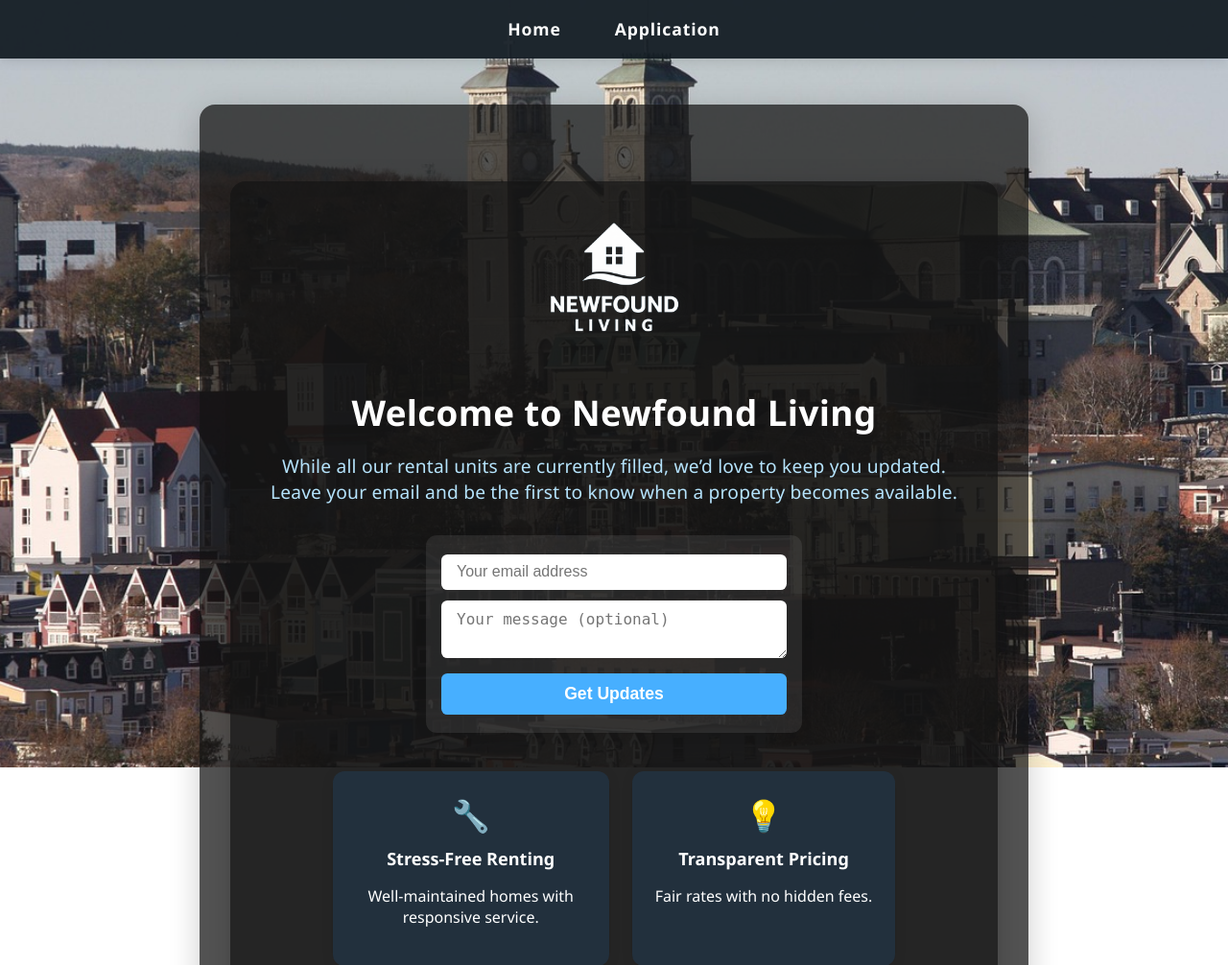
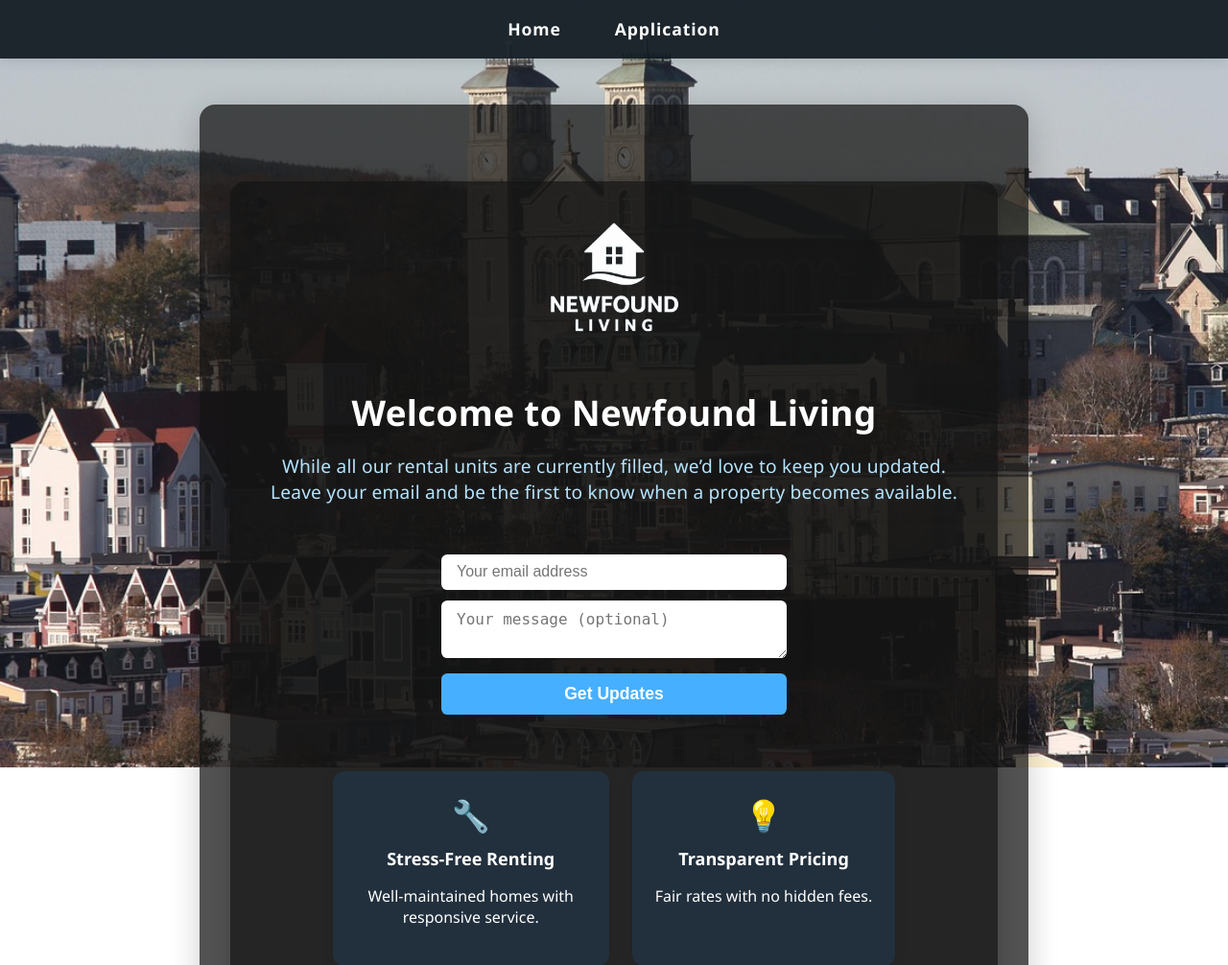
Before and after one commit to NewFoundLivingCa/NewFoundLiving-main, a Flask app: page / in a window 1280 px wide. Shown: the top 1006 px of the page at 96% size. Run offline with Flask 3, Linux system fonts and the light colour scheme.

Commit message:
Update styles.css

```diff
--- a/static/styles.css
+++ b/static/styles.css
@@ -104,10 +104,10 @@ h2 { font-size: 1.2rem; color: #b5e3fc; font-weight: 400; }
     flex-direction: column;
     gap: 0.7rem;
     align-items: stretch;
-    background: rgba(255,255,255,0.08);
-    border-radius: 0.7rem;
     padding: 1.2rem 1rem;
     box-shadow: 0 2px 12px rgba(0,0,0,0.10);
+    background: none;
+    border-radius: 0;
 }
 
 #notify-form input[type="email"],
```
